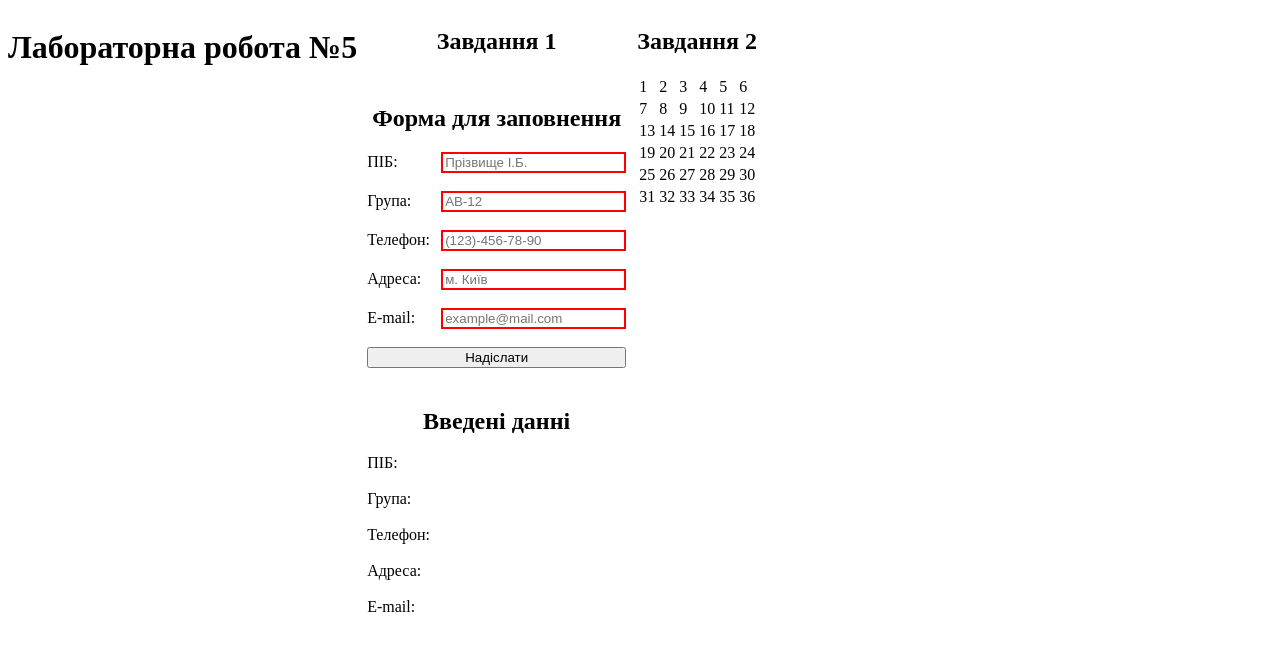
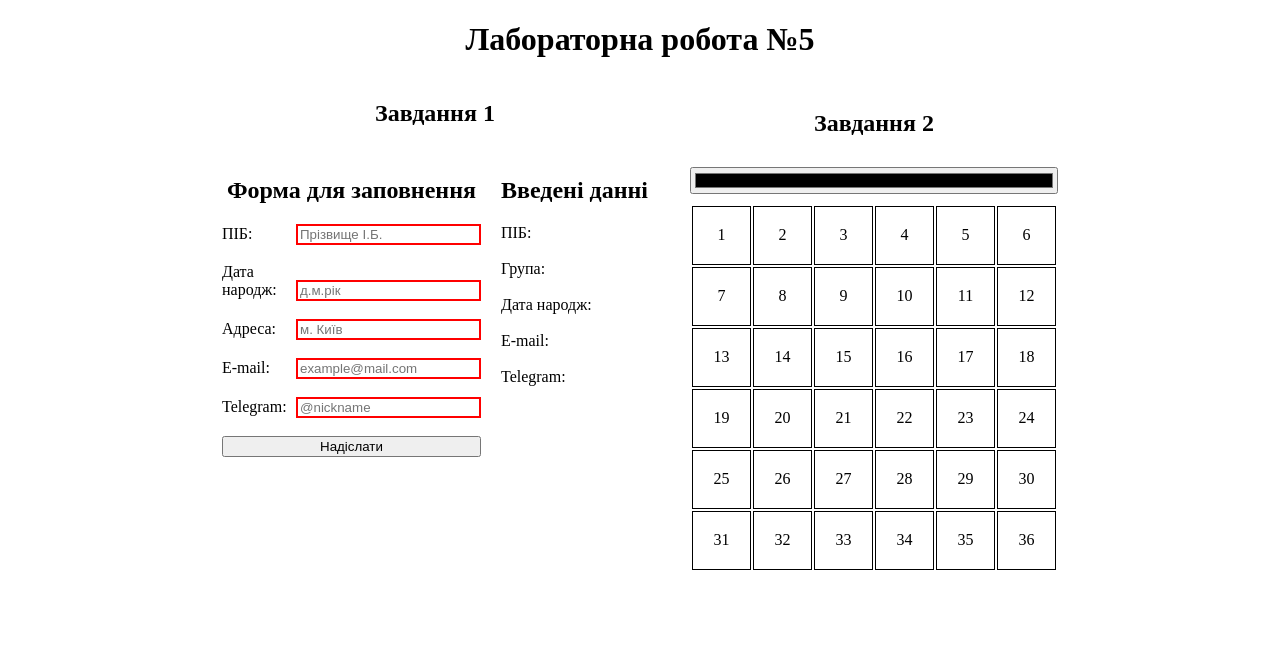
Before and after one commit to anastasiadyvnich/lab5front, a plain HTML site: page index.html in a window 1280 px wide. Both pictures are taken after a click on the button "Надіслати". Drawn offline with Linux system fonts and the light colour scheme.

Commit message:
Update index.html

```diff
--- a/index.html
+++ b/index.html
@@ -3,10 +3,11 @@
 <head>
     <meta charset="UTF-8">
     <meta name="viewport" content="width=device-width, initial-scale=1.0">
-    <title>Lab 5</title>
+    <title>П'ята лабораторна робота</title>
     <meta name="description" content="П'ята лабораторна робота з основ фронт-енд технологій">
     <meta name="keywords" content="Події. Регулярні вирази">
     <style>
+		h1,
         h2 {
             text-align: center;
         }
@@ -16,8 +17,16 @@
         .success {
             border: 2px solid green;
         }
-        main {
+        .container {
+			width: 900px;
             display: flex;
+			margin: auto;
+			flex-direction: row;
+			justify-content: space-evenly;
+        }
+		.cols {
+            display: flex;
+            flex-direction: row;
 		}
         .form {
             padding: 10px;
@@ -31,16 +40,31 @@
             flex-direction: column;
             padding: 10px;
         }
+		.part-2 {
+			padding: 10px;
+			min-width: 350px;
+		}
+		.part-2 table {
+			width: 100%;
+		}
         button {
             width: 100%;
+        }
+		td {
+			width: 55px;
+			height: 55px;
+			text-align: center;
+			border: 1px solid black;
 		}
     </style>
 </head>
 <body>
     <main>
         <h1>Лабораторна робота №5</h1>
-        <section id="part-1">
+		<div class="container">
+			<section id="part-1" class="part-1">
 				<h2>Завдання 1</h2>
+				<div class="cols">
 					<div class="form">
 						<h2>Форма для заповнення</h2>
 						<form id="validationForm">
@@ -48,12 +72,8 @@
 							<input type="text" id="fullName" placeholder="Прізвище І.Б.">
 							<br><br>
 
-                <label for="group">Група:</label>
-                <input type="text" id="group" placeholder="AB-12">
-                <br><br>
-
-                <label for="phone">Телефон:</label>
-                <input type="text" id="phone" placeholder="(123)-456-78-90">
+							<label for="databd">Дата народж:</label>
+							<input type="text" id="databd" placeholder="д.м.рік">
 							<br><br>
 
 							<label for="address">Адреса:</label>
@@ -64,26 +84,31 @@
 							<input type="email" id="email" placeholder="example@mail.com">
 							<br><br>
 
+							<label for="email">Telegram:</label>
+							<input type="text" id="telegram" placeholder="@nickname">
+							<br><br>
+
 							<button type="button" id="submitButton">Надіслати</button>
 							</form>
 					</div>
 					<div class="inputs">
 						<h2>Введені данні</h2>
 						<span class="input-name">ПІБ:</span><br>
-            <span class="input-group">Група:</span><br>
-            <span class="input-phone">Телефон:</span><br>
-            <span class="input-address">Адреса:</span><br>
+						<span class="input-databd">Група:</span><br>
+						<span class="input-address">Дата народж:</span><br>
 						<span class="input-email">E-mail:</span><br>
+						<span class="input-telegram">Telegram:</span><br>
+					</div>
 				</div>
 			</section>
 
-        <section id="part-2">
+			<section id="part-2"  class="part-2">
 				<h2>Завдання 2</h2>
 				<table id="myTable">
-                <input type="color" id="colorPicker" style="display: none;">
+					<input type="color" id="colorPicker" style="margin: 10px 0;width:100%">
 				</table>
 			</section>
-
+        </div>
     </main>
     <script src="script.js"></script>
     <script>
@@ -93,17 +118,17 @@
 
  // Поля форми
  const fullName = document.getElementById("fullName");
- const group = document.getElementById("group");
- const phone = document.getElementById("phone");
+ const databd = document.getElementById("databd");
  const address = document.getElementById("address");
  const email = document.getElementById("email");
+ const telegram = document.getElementById("telegram");
 
  // Регулярні вирази
- const fullNameRegex = /^[А-ЯЁ][а-яё]+\s[А-ЯЁ]\.[А-ЯЁ]\.$/; // ПІБ: ТТТТТТ Т.Т.
- const groupRegex = /^[А-ЯA-Z]{2}-\d{2}$/; // Група: ТТ-ЧЧ
- const phoneRegex = /^\(\d{3}\)-\d{3}-\d{2}-\d{2}$/; // Телефон: (ЧЧЧ)-ЧЧЧ-ЧЧ-ЧЧ
- const addressRegex = /^м\.\s[А-ЯЁа-яёA-Za-z]+$/; // Адреса: м. ЧЧЧЧЧЧ
- const emailRegex =   /^(([^<>()[\]\.,;:\s@\"]+(\.[^<>()[\]\.,;:\s@\"]+)*)|(\".+\"))@(([^<>()[\]\.,;:\s@\"]+\.)+[^<>()[\]\.,;:\s@\"]{2,})$/i; // E-mail: @Т_ТТТТТ
+ const fullNameRegex =  /^[A-Za-zА-Яа-яЄєІіЇїҐґ]+ [A-Za-zА-Яа-яЄєІіЇїҐґ]\.[A-Za-zА-Яа-яЄєІіЇїҐґ]\.$/;// ПІБ: ТТТТТТ Т.Т.
+ const dataRegex = /^\d{2}\.\d{2}\.\d{4}$/; // Дата народж: ЧЧ.ЧЧ.ЧЧЧЧ
+ const addressRegex = /^м\.\s[A-Za-zА-Яа-яЄєІіЇїҐґ]+$/; // Адреса: м. ЧЧЧЧЧЧ
+ const emailRegex = /^(([^<>()[\]\.,;:\s@\"]+(\.[^<>()[\]\.,;:\s@\"]+)*)|(\".+\"))@(([^<>()[\]\.,;:\s@\"]+\.)+[^<>()[\]\.,;:\s@\"]{2,})$/i; // E-mail: @Т_ТТТТТ
+ const telegramRegex = /^@\w+$/i; // Telegram
 
  // Перевірка та підсвічування помилок
  let isValid = true;
@@ -120,23 +145,23 @@
  }
 
  validateField(fullName, fullNameRegex);
- validateField(group, groupRegex);
- validateField(phone, phoneRegex);
+ validateField(databd, dataRegex);
  validateField(address, addressRegex);
  validateField(email, emailRegex);
+ validateField(telegram, telegramRegex);
 
  // Якщо всі поля валідні
  if (isValid) {
     const inputName = document.querySelector('.input-name');
- const inputGroup = document.querySelector('.input-group');
- const inputPhone = document.querySelector('.input-phone');
+	 const inputGroup = document.querySelector('.input-databd');
+	 const inputTelegram = document.querySelector('.input-telegram');
 	 const inputAddress = document.querySelector('.input-address');
 	 const inputEmail = document.querySelector('.input-email');
 
 	 // Заповнюємо елементи даними з форми
 	 inputName.textContent = `ПІБ: ${fullName.value}`;
- inputGroup.textContent = `Група: ${group.value}`;
- inputPhone.textContent = `Телефон: ${phone.value}`;
+	 inputGroup.textContent = `Дата народж: ${databd.value}`;
+	 inputTelegram.textContent = `Telegram: ${telegram.value}`;
 	 inputAddress.textContent = `Адреса: ${address.value}`;
 	 inputEmail.textContent = `E-mail: ${email.value}`;
 	 form.reset(); // Очищення форми
```
Lines whose indentation alone changed are shown as unchanged.
